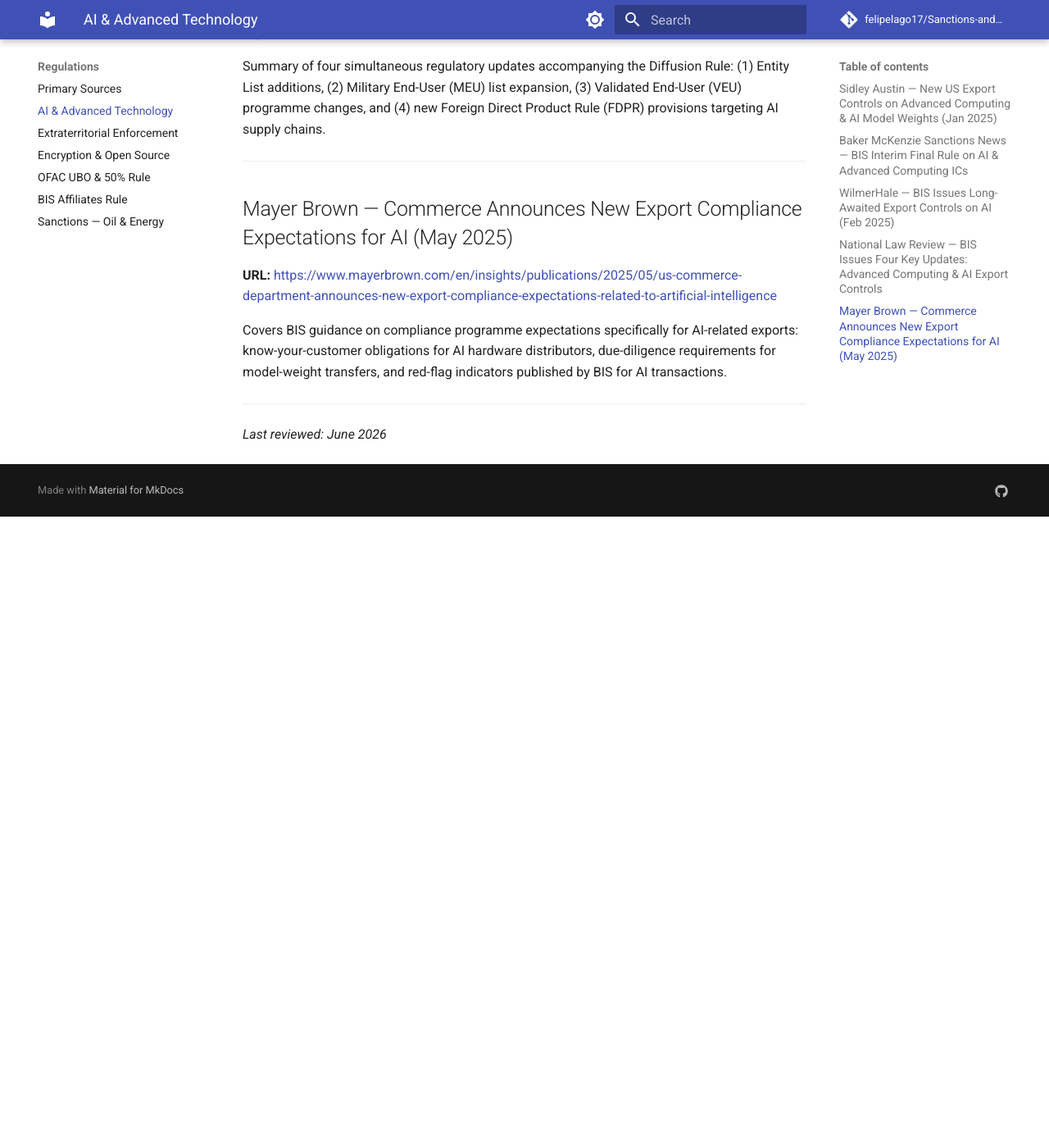
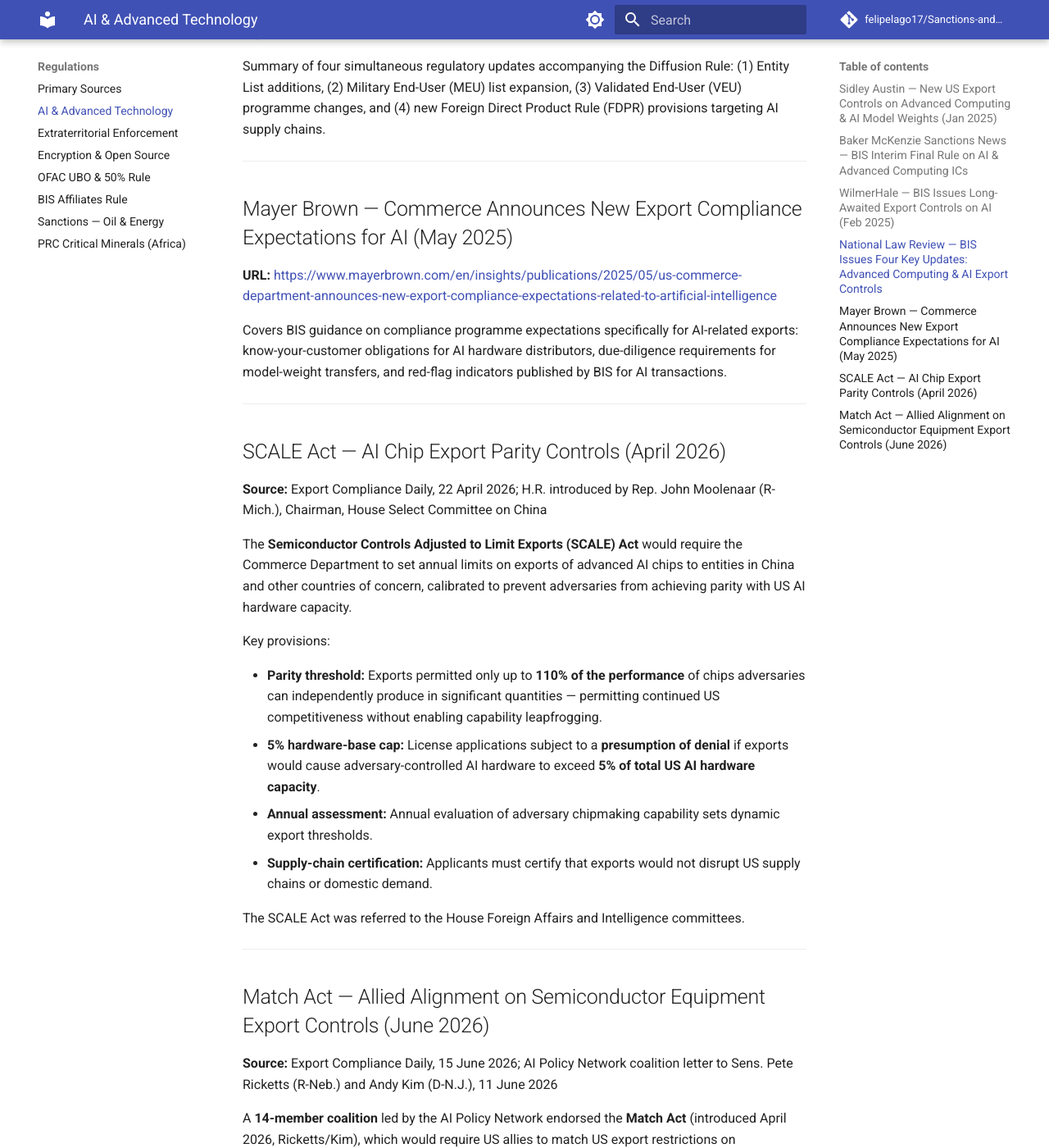
Before and after one commit to felipelago17/Sanctions-and-Export-Controls-AI-and-Oil, an MkDocs documentation site: the page built from docs/regulations/ai-advanced-tech-export-controls.md, in a window 1280 px wide and 1400 px high, scrolled down 1420 px. Shown: the whole window at 82% size. Built offline with MkDocs 1.6.1 and Material for MkDocs 9.7.7, drawn with Linux system fonts in a browser that asks for light colours; comment, search, counter and statistics services are not loaded; before the commit the page ends 2050 px from its top, so only the background shows below that; some of the changed text lies outside the part shown.

Commit message:
feat: add SCALE Act, Match Act, and H.R. 9087 PRC mining amendment
Three legislative updates from April–June 2026 sourced from uploaded PDFs:

1. SCALE Act (Apr 2026): adds entry to ai-advanced-tech-export-controls covering
   Rep. Moolenaar's bill to cap AI chip exports at 110% of adversary indigenous
   performance and introduce a 5% US hardware-base presumption of denial.

2. Match Act (Jun 2026): adds entry covering the AI Policy Network coalition
   endorsement of allied semiconductor equipment export-control alignment;
   includes legislative status table and notable co-signers.

3. H.R. 9087 Amendment (Jun 2026): new file prc-critical-minerals-africa.md
   (both regulations/ and docs/regulations/) covering the Miller amendment
   requiring an annual State Dept list of PRC entities mining critical minerals,
   gold, or iron in Africa using forced labour or causing environmental harm.
   Includes full definition tables for PRC entity, forced labour, and
   environmental harm; cross-links to BIS Affiliates Rule and OFAC 50% Rule.

Also updates mkdocs.yml nav and docs/visuals.md timeline with all three events.

https://claude.ai/code/session_01AVdNMyKPydQHTo7jz1ZDWG

```diff
--- a/docs/regulations/ai-advanced-tech-export-controls.md
+++ b/docs/regulations/ai-advanced-tech-export-controls.md
@@ -44,4 +44,40 @@ Covers BIS guidance on compliance programme expectations specifically for AI-rel
 
 ---
 
+## SCALE Act — AI Chip Export Parity Controls (April 2026)
+
+**Source:** Export Compliance Daily, 22 April 2026; H.R. introduced by Rep. John Moolenaar (R-Mich.), Chairman, House Select Committee on China
+
+The **Semiconductor Controls Adjusted to Limit Exports (SCALE) Act** would require the Commerce Department to set annual limits on exports of advanced AI chips to entities in China and other countries of concern, calibrated to prevent adversaries from achieving parity with US AI hardware capacity.
+
+Key provisions:
+
+- **Parity threshold:** Exports permitted only up to **110% of the performance** of chips adversaries can independently produce in significant quantities — permitting continued US competitiveness without enabling capability leapfrogging.
+- **5% hardware-base cap:** License applications subject to a **presumption of denial** if exports would cause adversary-controlled AI hardware to exceed **5% of total US AI hardware capacity**.
+- **Annual assessment:** Annual evaluation of adversary chipmaking capability sets dynamic export thresholds.
+- **Supply-chain certification:** Applicants must certify that exports would not disrupt US supply chains or domestic demand.
+
+The SCALE Act was referred to the House Foreign Affairs and Intelligence committees.
+
+---
+
+## Match Act — Allied Alignment on Semiconductor Equipment Export Controls (June 2026)
+
+**Source:** Export Compliance Daily, 15 June 2026; AI Policy Network coalition letter to Sens. Pete Ricketts (R-Neb.) and Andy Kim (D-N.J.), 11 June 2026
+
+A **14-member coalition** led by the AI Policy Network endorsed the **Match Act** (introduced April 2026, Ricketts/Kim), which would require US allies to match US export restrictions on semiconductor manufacturing equipment sales to China.
+
+Coalition argument: "American semiconductor equipment firms now comply with the strictest export controls in the world. However, our allies have not kept pace with these controls, putting our companies at a commercial disadvantage while accelerating China's capabilities."
+
+**Legislative status:**
+
+| Chamber | Action | Date |
+|---|---|---|
+| House | Foreign Affairs Committee approved, **36–8** | April 2026 |
+| Senate | Banking Committee markup urged by Ricketts, Kim, and Warren | June 2026 AI hearing |
+
+Notable co-signers include Saif Khan (former NSC Director for Technology & National Security), Chris McGuire (former NSC Deputy Senior Director), Nicholas Brown (former BIS Senior Adviser), Samuel Hammond (Foundation for American Innovation), and Eric Gastfriend (Americans for Responsible Innovation).
+
+---
+
 *Last reviewed: June 2026*
--- a/mkdocs.yml
+++ b/mkdocs.yml
@@ -73,6 +73,7 @@ nav:
     - OFAC UBO & 50% Rule: regulations/ofac-ubo-50-percent-rule.md
     - BIS Affiliates Rule: regulations/bis-affiliates-rule.md
     - Sanctions — Oil & Energy: regulations/sanctions-oil-energy.md
+    - PRC Critical Minerals (Africa): regulations/prc-critical-minerals-africa.md
   - Visuals & Tools: visuals.md
   - Sources & Literature: additional-sources.md
   - News:
```
Also changed, not shown: docs/regulations/prc-critical-minerals-africa.md (added, +58 -0 lines), docs/visuals.md (+6 -0 lines), regulations/ai-advanced-tech-export-controls.md (+36 -0 lines), regulations/prc-critical-minerals-africa.md (added, +58 -0 lines).
